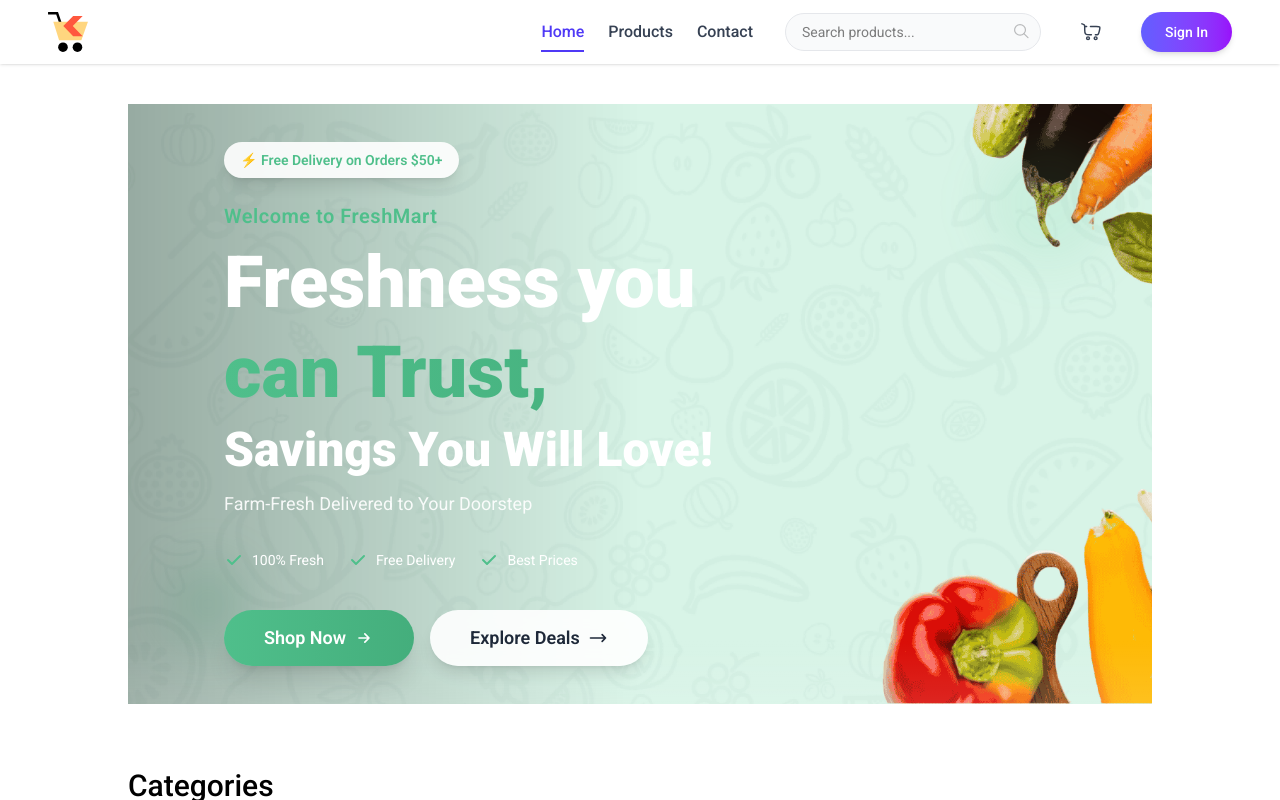
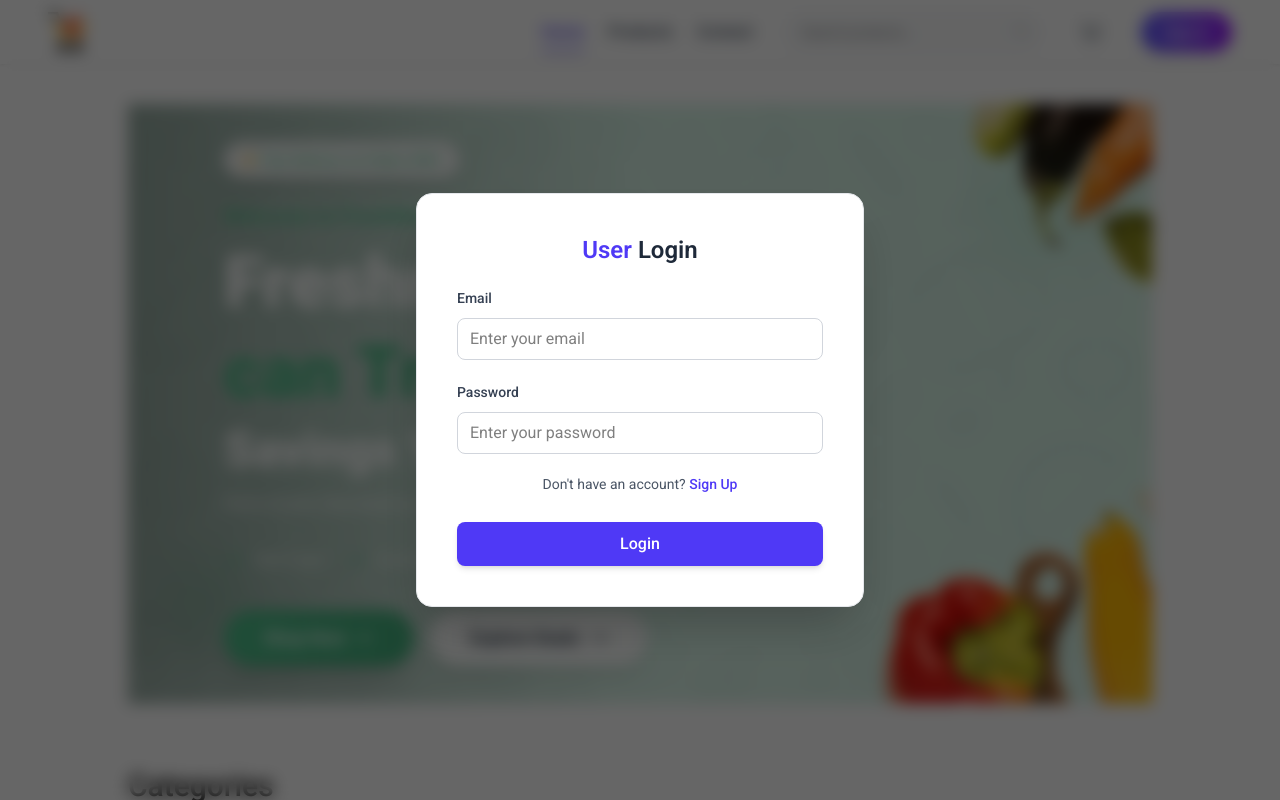
Before and after one commit to biruk1122/Ecommerce-MERN, a React (Vite) app in the folder frontend/: page / in a window 1280 px wide. Both pictures are taken after a click on the button "Sign In". Shown: the top 800 px of the page. Built offline with nearby package versions, Linux system fonts and the light colour scheme; a web font is replaced by a local one.

Commit message:
generating the login and signup component

```diff
--- a/frontend/src/App.jsx
+++ b/frontend/src/App.jsx
@@ -3,15 +3,19 @@ import { Routes, Route, useLocation } from "react-router-dom";
 import Home from "./pages/Home";
 import { Toaster } from 'react-hot-toast';
 import Footer from "./components/Footer";
+import { useAppContext } from "./context/AppContext";
+import Login from "./components/Login";
 
 function App() {
 
   const isSellerPath = useLocation().pathname.includes('seller')
+  const {showUserLogin} = useAppContext()
 
   return (
     <div>
 
       {isSellerPath ? null : <Navbar />}
+      {showUserLogin ? <Login/> : null}
 
       <Toaster />
 
--- /dev/null
+++ b/frontend/src/components/Login.jsx
@@ -0,0 +1,106 @@
+import React from "react";
+import { useAppContext } from "../context/AppContext";
+
+const Login = () => {
+
+    const {setShowUserLogin, setUser} = useAppContext();
+
+    const [state, setState] = React.useState("login");
+    const [name, setName] = React.useState("");
+    const [email, setEmail] = React.useState("");
+    const [password, setPassword] = React.useState("");
+
+    const onSubmitHandler = async(e) => {
+        e.preventDefault()
+        setUser({
+            email: "test@gmail.com",
+            name: "Test User"
+        })
+        setShowUserLogin(false);
+    }
+
+    return (
+        <div onClick={() => setShowUserLogin(false)} className="fixed inset-0 z-50 flex items-center justify-center bg-black/60 backdrop-blur-sm px-4">
+            <form onSubmit={onSubmitHandler} onClick={(e) => e.stopPropagation()} className="relative w-full max-w-md bg-white rounded-2xl shadow-2xl border border-gray-200 p-8 sm:p-10 flex flex-col gap-5 animate-fadeIn">
+
+                {/* Title */}
+                <h2 className="text-2xl font-semibold text-center text-gray-800">
+                    <span className="text-indigo-600">User</span>{" "}
+                    {state === "login" ? "Login" : "Sign Up"}
+                </h2>
+
+                {/* Name Field */}
+                {state === "register" && (
+                    <div className="w-full">
+                        <label className="text-sm font-medium text-gray-700">
+                            Name
+                        </label>
+                        <input
+                            onChange={(e) => setName(e.target.value)}
+                            value={name}
+                            placeholder="Enter your name"
+                            className="mt-2 w-full rounded-lg border border-gray-300 px-3 py-2 focus:outline-none focus:ring-2 focus:ring-indigo-500 focus:border-indigo-500 transition-all"
+                            type="text"
+                            required
+                        />
+                    </div>
+                )}
+
+                {/* Email Field */}
+                <div className="w-full">
+                    <label className="text-sm font-medium text-gray-700">
+                        Email
+                    </label>
+                    <input
+                        onChange={(e) => setEmail(e.target.value)}
+                        value={email}
+                        placeholder="Enter your email"
+                        className="mt-2 w-full rounded-lg border border-gray-300 px-3 py-2 focus:outline-none focus:ring-2 focus:ring-indigo-500 focus:border-indigo-500 transition-all"
+                        type="email"
+                        required
+                    />
+                </div>
+
+                {/* Password Field */}
+                <div className="w-full">
+                    <label className="text-sm font-medium text-gray-700">
+                        Password
+                    </label>
+                    <input
+                        onChange={(e) => setPassword(e.target.value)}
+                        value={password}
+                        placeholder="Enter your password"
+                        className="mt-2 w-full rounded-lg border border-gray-300 px-3 py-2 focus:outline-none focus:ring-2 focus:ring-indigo-500 focus:border-indigo-500 transition-all"
+                        type="password"
+                        required
+                    />
+                </div>
+
+                {/* Switch Mode */}
+                <p className="text-sm text-center text-gray-600">
+                    {state === "register"
+                        ? "Already have an account?"
+                        : "Don't have an account?"}{" "}
+                    <span
+                        onClick={() =>
+                            setState(state === "login" ? "register" : "login")
+                        }
+                        className="text-indigo-600 font-medium cursor-pointer hover:underline"
+                    >
+                        {state === "register" ? "Login" : "Sign Up"}
+                    </span>
+                </p>
+
+                {/* Button */}
+                <button
+                    type="submit"
+                    className="mt-2 w-full bg-indigo-600 hover:bg-indigo-700 text-white font-medium py-2.5 rounded-lg transition-all duration-200 shadow-md hover:shadow-lg active:scale-[0.98]"
+                >
+                    {state === "register" ? "Create Account" : "Login"}
+                </button>
+            </form>
+        </div>
+    );
+};
+
+export default Login;
```
